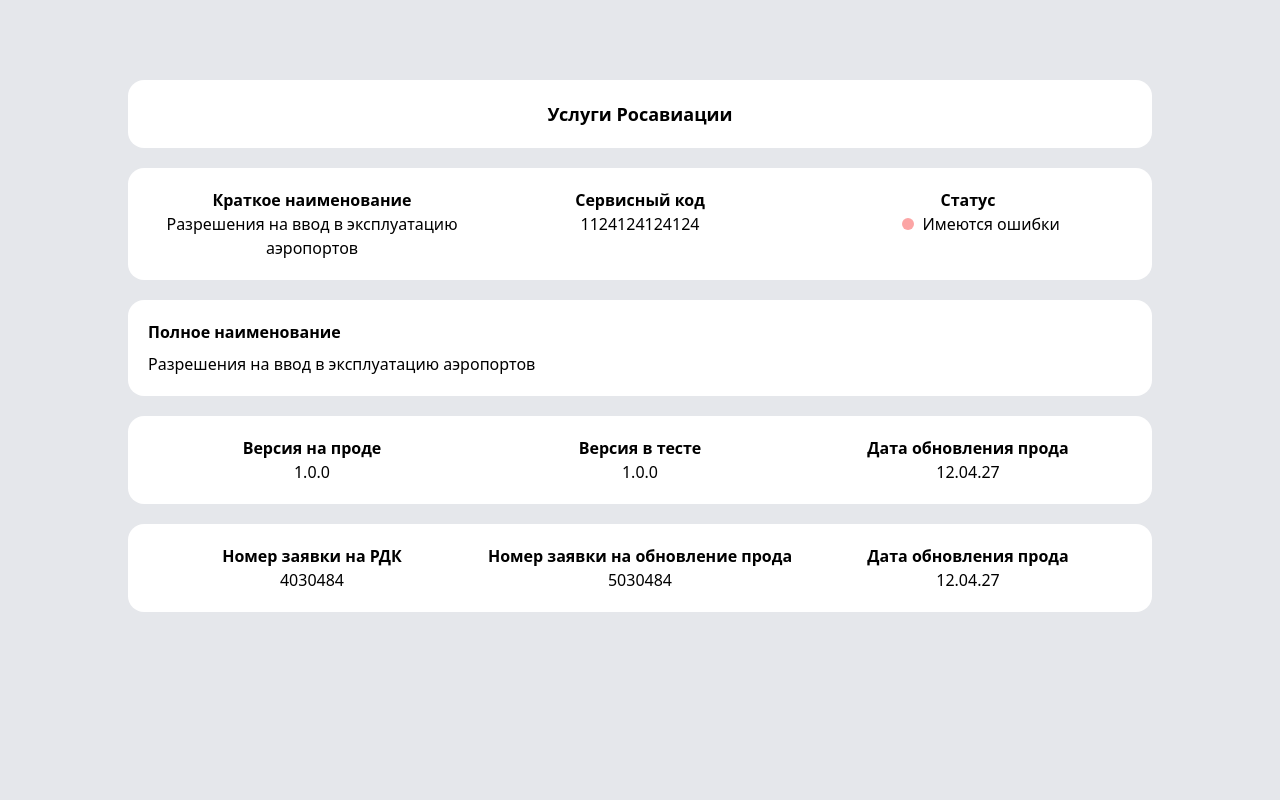
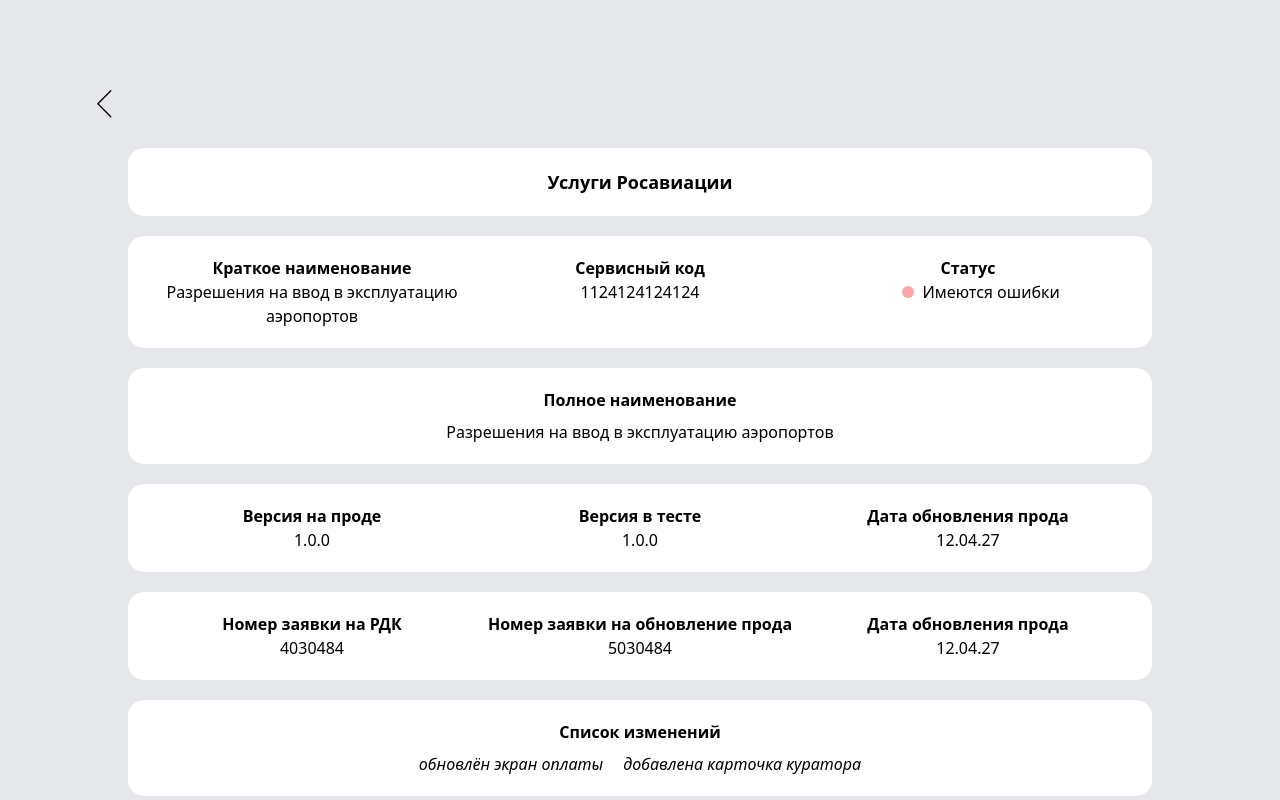
Before and after one commit to WebKit372/pet, a Vue app: page /service/1124124124124 in a window 1280 px wide. Built offline with nearby package versions, Linux system fonts and the light colour scheme.

Commit message:
Добавил кнопку назад, оптимизировал роуты

```diff
--- a/src/App.vue
+++ b/src/App.vue
@@ -1,10 +1,29 @@
 <script setup>
+import { ref, watch } from 'vue';
 import Title from './components/Title.vue';
 const greeting = "Услуги Росавиации"
+import { useRoute, useRouter } from 'vue-router';
+const route = useRoute();
+const router = useRouter();
+const show = ref(false);
+watch(route, (to , from) => {
+  console.log(from.path.split('/')[1])
+    if(from.path.split('/')[1] === 'service'){
+      show.value = true;
+      return
+    }
+    show.value = false;
+  })
+  function toHome(){
+    router.push('/')
+  }
 </script>
 
 <template>
   <div class="main p-20 flex flex-col items-center">
+    <div v-if="show" class="self-start">
+      <img @click="toHome" class="max-w-12 max-h-12 mb-5 ease-in-out duration-300 hover:opacity-50 hover:scale-125 hover:cursor-pointer" src="./assets/return-back-button-svgrepo-com.svg"/>
+    </div>
     <Title :title="greeting"/>
     <RouterView/>
   </div>
--- a/src/components/ComponentInfo.vue
+++ b/src/components/ComponentInfo.vue
@@ -47,8 +47,8 @@
             </div>
         </div>
         <div v-else-if="component.type === 'FullName'" class="flex flex-col">
-            <h3 class="font-semibold w-full mb-2">Полное наименование</h3>
-            <p>{{component.values["fullName"]}}</p>
+            <h3 class="font-semibold mb-2 w-full text-center">Полное наименование</h3>
+            <p class="text-center">{{component.values["fullName"]}}</p>
         </div>
         <div v-else-if="component.type === 'Version'" class="flex flex-col ">
           <div class="flex flex-row content-between">
@@ -74,5 +74,11 @@
               <h3 class="w-full">{{ component.values['dateUpdate']  }}</h3>
           </div>
         </div>
+        <div v-else-if="component.type === 'Changes'" class="flex flex-col">
+            <h3 class="font-semibold mb-2 w-full">Список изменений</h3>
+            <div class="flex gap-5 justify-center">
+              <li class="list-none italic" v-for="(change) in component.values['changes']">{{change}}</li>
+            </div>
+        </div>
     </div>
 </template>
--- a/src/components/ServiceFullInfo.vue
+++ b/src/components/ServiceFullInfo.vue
@@ -17,7 +17,7 @@
     type: "FullName",
     values: {"fullName":usluga!.fullName}
 }
-const Changes: Component = {
+const Version: Component = {
     type: "Version",
     values: {"prodVersion":usluga!.prodVersion, "prodTest":usluga!.prodTest, "dateUpdate": usluga!.dateUpdate}
 }
@@ -25,10 +25,15 @@
     type: "RKD",
     values: {"rdk":usluga!.rdk, "prodUpdate":usluga!.prodUpdate, "dateUpdate": usluga!.dateUpdate}
 }
+const Changes: Component = {
+    type: "Changes",
+    values: {"changes":usluga!.changes}
+}
 </script>
 <template>
         <ComponentInfo :component="shortInfo"/>
         <ComponentInfo :component="FullName"/>
+        <ComponentInfo :component="Version"/>
+        <ComponentInfo :component="RKD"/>
         <ComponentInfo :component="Changes"/>
-        <ComponentInfo :component="RKD"/>
 </template>
--- a/src/components/ServiceList/ServiceList.vue
+++ b/src/components/ServiceList/ServiceList.vue
@@ -10,16 +10,20 @@
     "serviceCode": "Сервисный код",
     "statusCode": "Статус"
 }
+import { useRoute, useRouter } from 'vue-router';
+const route = useRoute();
+const router = useRouter();
+function toService(item){
+    router.push(`/service/${item.serviceCode}`)
+  }
 </script>
 <template>
     <ul class="bg-white text-center rounded-2xl pt-5 max-w-5xl w-full mt-5">
         <li class="font-semibold  border-slate-300 border-b pt-6 pb-10">
         <Service :srv="srv"/>
         </li>
-        <li  v-for="(item) in uslugi" class="border-solid border-slate-300 border-b py-4 ease-in-out duration-300  hover:bg-gray-300 last-of-type:rounded-b-2xl cursor-pointer">
-            <RouterLink :to="`/service/${item.serviceCode}`">
-                <Service :srv="item"/>
-            </RouterLink>
+        <li  v-for="(item) in uslugi" @click="toService(item)" class="border-solid border-slate-300 border-b py-4 ease-in-out duration-300  hover:bg-gray-300 last-of-type:rounded-b-2xl cursor-pointer">
+            <Service :srv="item"/>
         </li>
     </ul>
 </template>
```
Also changed, not shown: src/assets/return-back-button-svgrepo-com.svg (added).
